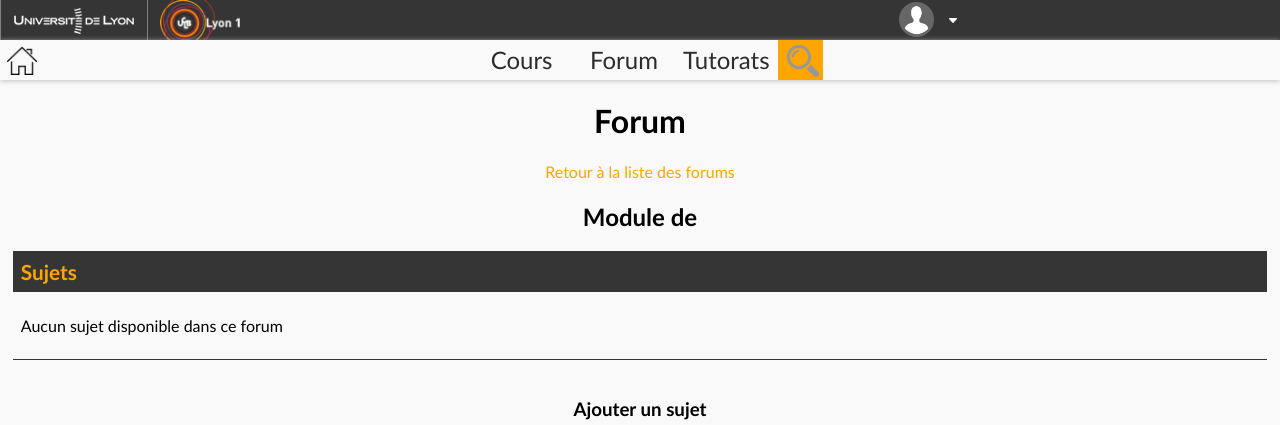
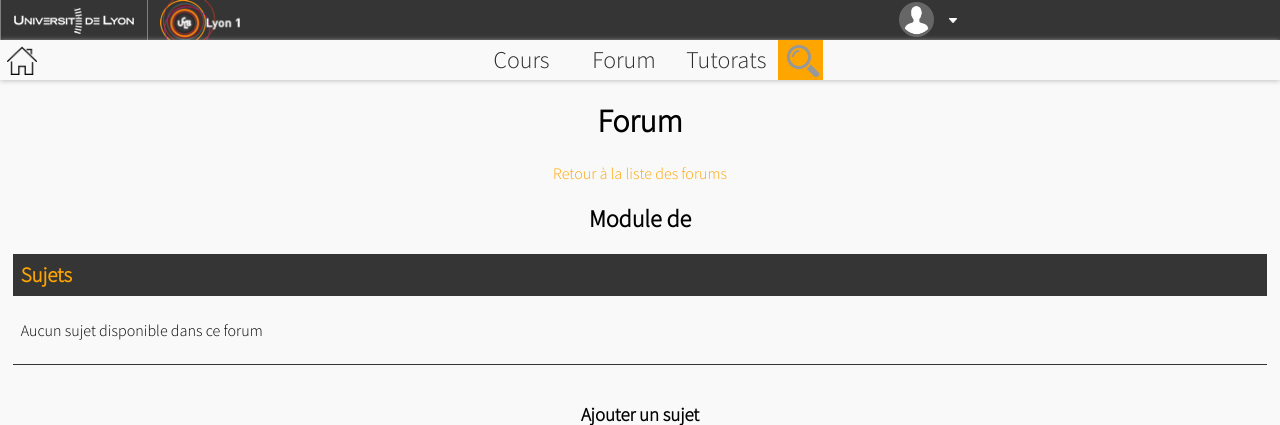
Before and after one commit to AntoninS/H2I, a PHP site: template DATA/Site/Views/forum.php in a window 1280 px wide. Shown: the top 425 px of the page. Run offline with PHP 8.4, Linux system fonts and the light colour scheme; the template is opened without the code that fills it, so the values that code supplies are empty; some libraries are stand-ins or nearby versions.

Commit message:
Correction bug police forum

```diff
--- a/DATA/Site/style/forum.css
+++ b/DATA/Site/style/forum.css
@@ -1,8 +1,3 @@
-*
-{
-	font-family:calibri;
-}
-
 a
  {
 	text-decoration:none;
```
